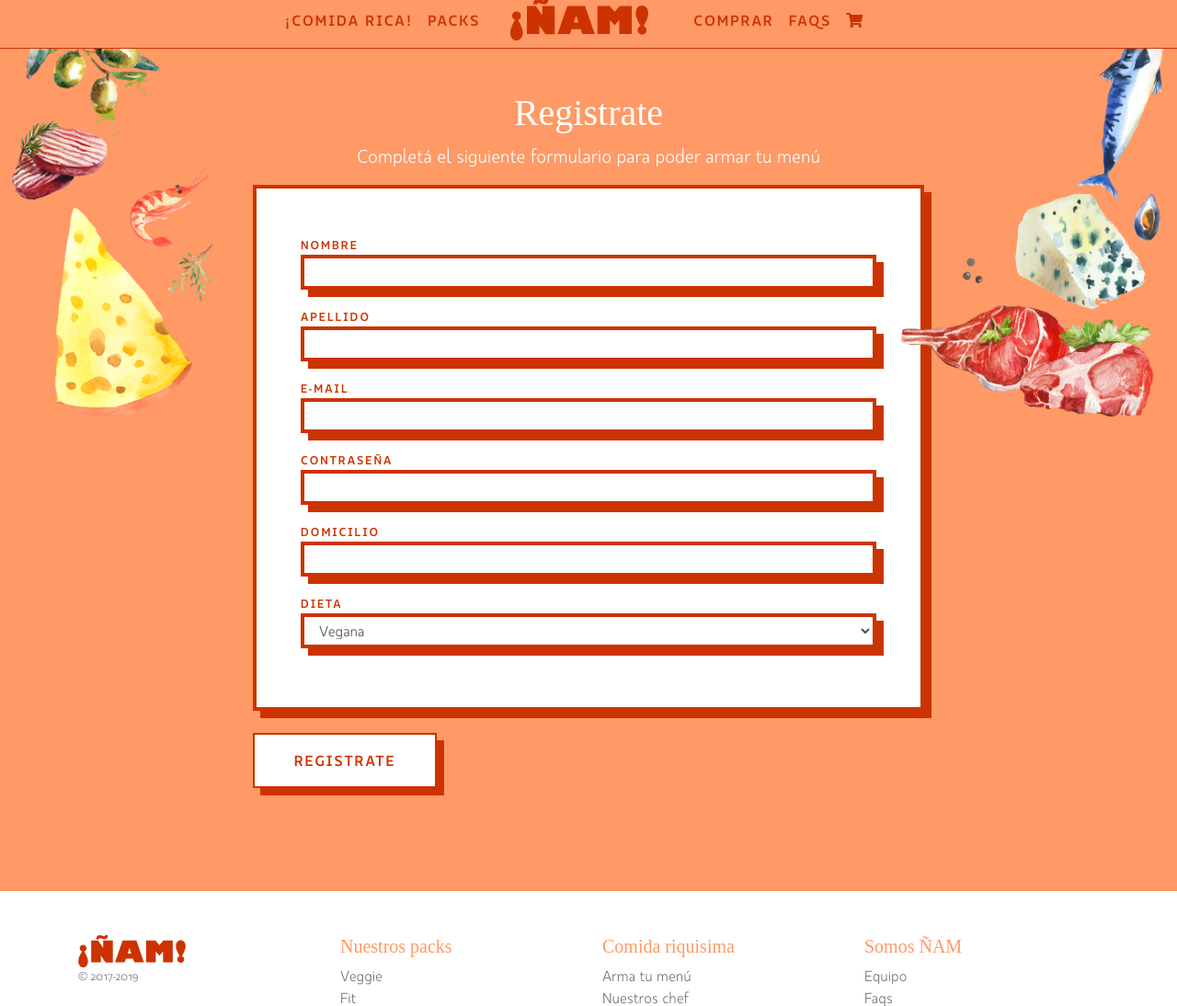
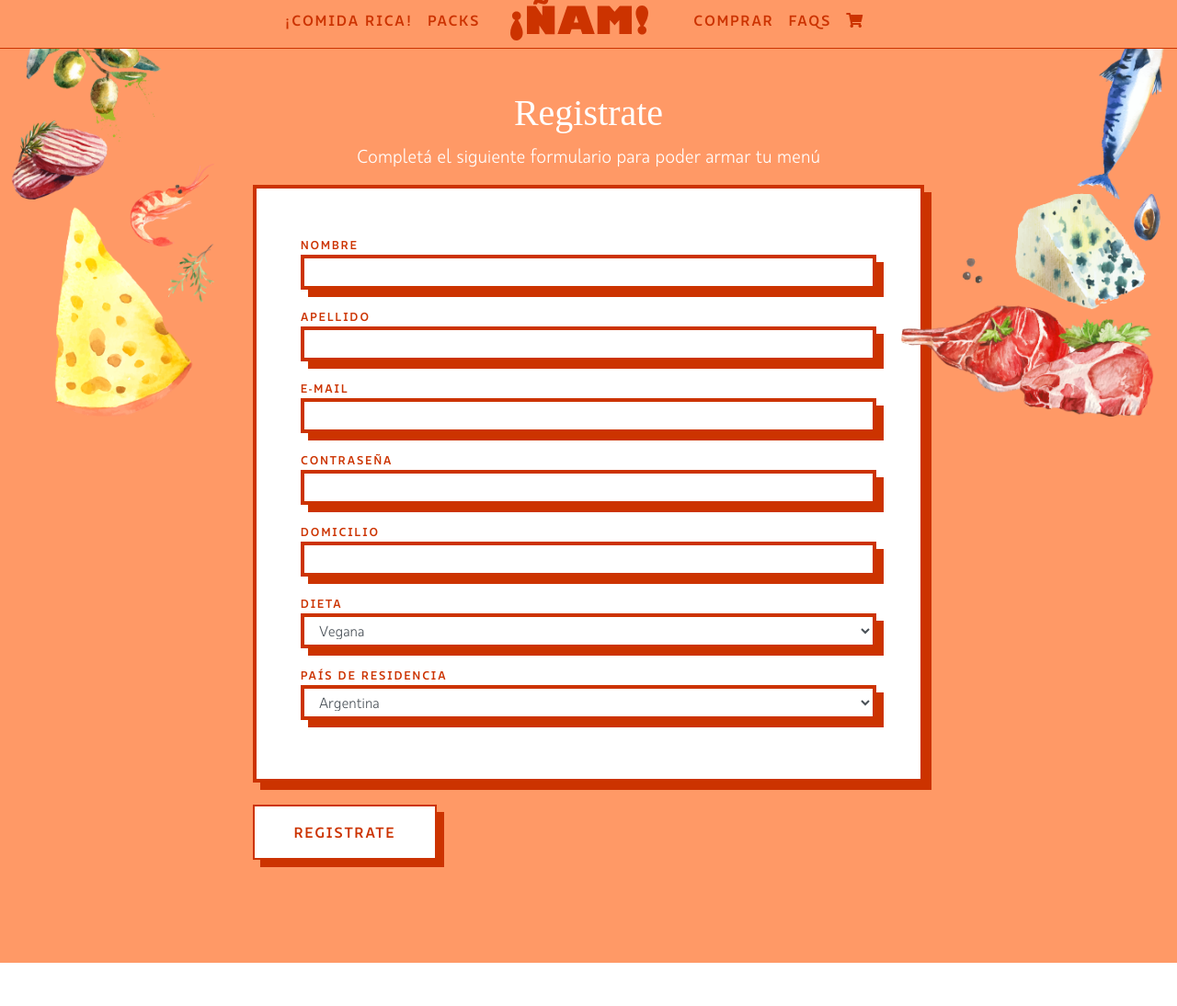
Before and after one commit to G-Fuchter/Proyecto-Integrador-DH, a PHP site: page /registro.php in a window 1280 px wide. Shown: the part 57-1151 px from the top of the page at 92% size. Run offline with PHP 8.4, Linux system fonts and the light colour scheme; some libraries are stand-ins or nearby versions; some web fonts are replaced.

Commit message:
agregue reuso del input del formulario

```diff
--- a/nam/common/serverlogic/server-register.php
+++ b/nam/common/serverlogic/server-register.php
@@ -1,5 +1,6 @@
 <?php
 include_once("validate-input.php");
+session_start();
 // define variables and set to empty values
 $nombre = $email = $pass = $domicilio = $apellido = "";
 $register_errors = [];
@@ -11,19 +12,38 @@ if ($_SERVER["REQUEST_METHOD"] == "POST") {
   $apellido = test_input($_POST["apellido"]);
   $domicilio = test_input($_POST["domicilio"]);
   $pass = test_input($_POST["pass"]);
+  $pais = test_input($_POST["pais"]);
+  $posibles_paises = ["Argentina", "Brasil", "Bolivia", "Colombia", "Chile", "Ecuador", "Peru", "Uruguay"];
 
   $register_errors = validate_name($nombre, $register_errors);
   $register_errors = validate_name($apellido, $register_errors);
   $register_errors = validate_street($domicilio, $register_errors);
   $register_errors = validate_email($email, $register_errors);
   $register_errors = validate_password($pass, $register_errors);
+  $register_errors = validate_selected_value($pais, $posibles_paises ,$register_errors);
 
   if(sizeof($register_errors) > 0){ // Si hay errores
     $errors_found = true;
+    $_SESSION["register-info"]["nombre"] = $nombre;
+    $_SESSION["register-info"]["email"] = $email;
+    $_SESSION["register-info"]["apellido"] = $apellido;
+    $_SESSION["register-info"]["domicilio"] = $domicilio;
+    $_SESSION["register-info"]["pass"] = $pass;
+    $_SESSION["register-info"]["pais"] = $pais;
   }else{ // Si no hay errores
     $errors_found = false;
   }
+}else{
+    if(isset($_SESSION["register-info"])){
+        $nombre = $_SESSION["register-info"]["nombre"];
+        $email = $_SESSION["register-info"]["email"];
+        $apellido = $_SESSION["register-info"]["apellido"];
+        $domicilio = $_SESSION["register-info"]["domicilio"];
+        $pass = $_SESSION["register-info"]["pass"];
+        $pais = $_SESSION["register-info"]["pais"];
+    }
 }
+
 
 function test_input($data) {
   $data = trim($data);
--- a/nam/common/serverlogic/validate-input.php
+++ b/nam/common/serverlogic/validate-input.php
@@ -47,9 +47,26 @@ function validate_password($password_to_validate, $errors){
     if(empty($password_to_validate)){
         $errors[] = "Debe ingresar una contraseña!";
     }else{
-        if(strlen($password_to_validate) > 40 || strlen($password_to_validate) < 8){
-            $errors[] = "Contraseña debe tener mínimo 8 caracteres y un máximo de 39";
+        if(strlen($password_to_validate) > 50 || strlen($password_to_validate) < 8){
+            $errors[] = "Contraseña debe tener mínimo 8 caracteres y un máximo de 50";
         }
     }
     return $errors;
 }
+
+function validate_selected_value($selected_value_to_validate, $possible_values, $errors){
+    if(empty($selected_value_to_validate)){
+        $errors[] = "Debe ingresar una contraseña!";
+    }else{
+        $value_matched = false;
+        foreach($possible_values as $defined_value){
+            if($selected_value_to_validate == $defined_value){
+                $value_matched = true;
+            }
+        }
+        if(!$value_matched){
+            $errors[] = "El valor seleccionado no corresponde a las posibles opciones";
+        }
+    }
+    return $errors;
+}
--- a/nam/registro.php
+++ b/nam/registro.php
@@ -16,7 +16,7 @@ include_once ("common/alerts.php");
             </header>
             <div class = "alert-messages justify-content-center">
                 <?php
-                if($errors_found = true){
+                if($errors_found == true){
                     errors_warning_alert($register_errors);
                 }
                 ?>
@@ -28,27 +28,27 @@ include_once ("common/alerts.php");
                             <div class="form-group">
                                 <!-- Full Name -->
                                 <label for="nombre" class="control-label">Nombre</label>
-                                <input type="text" class="form-control" id="nombre" name="nombre">
+                                <input type="text" class="form-control" id="nombre" name="nombre" value = <?php echo '"'. $nombre .'"' ?>>
                             </div>
                             <div class="form-group">
                                 <!-- Full Name -->
                                 <label for="apellido" class="control-label">Apellido</label>
-                                <input type="text" class="form-control" id="apellido" name="apellido">
+                                <input type="text" class="form-control" id="apellido" name="apellido" value = <?php echo '"'. $apellido .'"' ?>>
                             </div>
                             <div class="form-group">
                                 <!-- Full Name -->
                                 <label for="email" class="control-label">E-Mail</label>
-                                <input type="text" class="form-control" id="email" name="email">
+                                <input type="email" class="form-control" id="email" name="email" value = <?php echo '"'. $email .'"' ?>>
                             </div>
                             <div class="form-group">
                                 <!-- Full Name -->
                                 <label for="pass" class="control-label">Contraseña</label>
-                                <input type="password" class="form-control" id="pass" name="pass">
+                                <input type="password" class="form-control" id="pass" name="pass" value = <?php echo '"'. $pass .'"' ?>>
                             </div>
                             <div class="form-group">
                                 <!-- Street 2 -->
                                 <label for="domicilio" class="control-label">Domicilio</label>
-                                <input type="text" class="form-control" id="domicilio" name="domicilio">
+                                <input type="text" class="form-control" id="domicilio" name="domicilio" value = <?php echo '"'. $domicilio .'"' ?>>
                             </div>
                             <div class="form-group">
                                 <!-- State Button -->
@@ -58,6 +58,21 @@ include_once ("common/alerts.php");
                                 <option name = "dieta" value="vege">Vegetariana</option>
                                 <option name = "dieta" value="homn">Homnívora</option>
                                 <option name = "dieta" value="keto">Keto</option>
+                            </select>
+                            </div>
+                            <div class="form-group">
+                                <!-- State Button -->
+                                <label for="pais" class="control-label">País de Residencia</label>
+                                <select class="form-control" id="pais" name="pais">
+                                <option name = "pais" id="pais" value="Argentina">Argentina</option>
+                                <option name = "pais" value="Brasil">Brasil</option>
+                                <option name = "pais" value="Bolivia">Bolivia</option>
+                                <option name = "pais" value="Chile">Chile</option>
+                                <option name = "pais" value="Colombia">Colombia</option>
+                                <option name = "pais" value="Ecuador">Ecuador</option>
+                                <option name = "pais" value="Paraguay">Paraguay</option>
+                                <option name = "pais" value="Peru">Peru</option>
+                                <option name = "pais" value="Uruguay">Uruguay</option>
                             </select>
                             </div>
                         </div>
```
